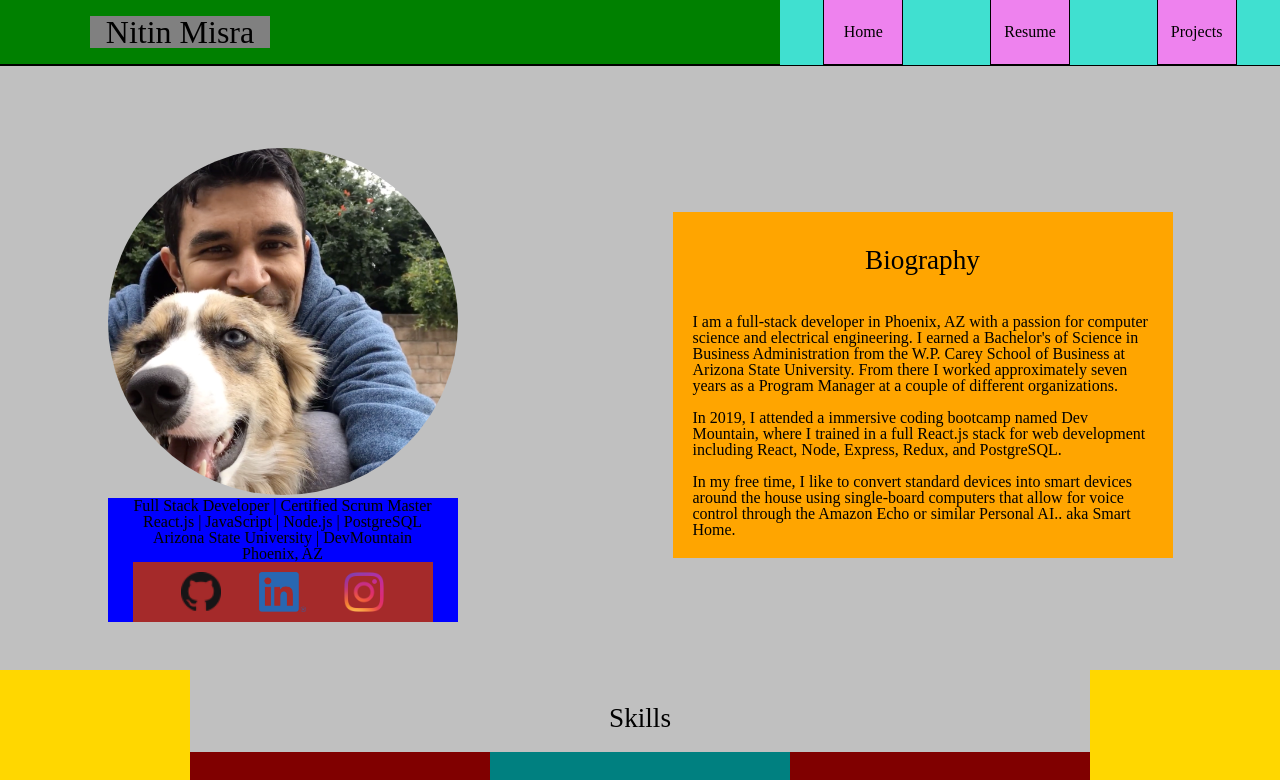
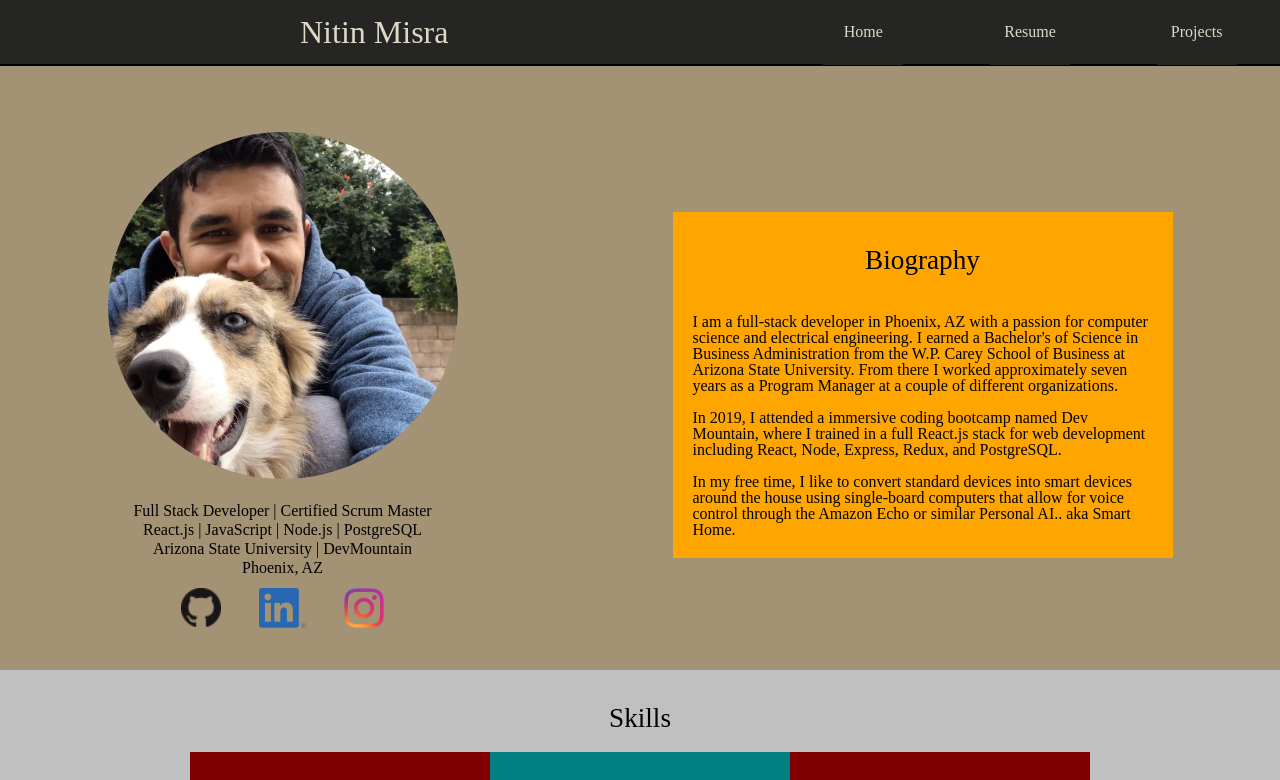
Before and after one commit to iamnitinmisra/new-portfolio, a React (Create React App) app: page / in a window 1280 px wide. Shown: the top 780 px of the page. Built offline with nearby package versions, Linux system fonts and the light colour scheme; grey boxes are pictures that could not be loaded.

Commit message:
DRY code and styling

```diff
--- a/src/Reset.css
+++ b/src/Reset.css
@@ -30,6 +30,7 @@ footer, header, hgroup, menu, nav, section {
 }
 body {
 	line-height: 1;
+	background: #a39274
 }
 ol, ul {
 	list-style: none;
@@ -53,4 +54,5 @@ html {
 
 * {
 	box-sizing: inherit;
+	/* background: #a39274; */
   }
--- a/src/components/ham-menu/HamMenu.css
+++ b/src/components/ham-menu/HamMenu.css
@@ -1,3 +1,15 @@
+#link {
+  background: #252523;
+  color: #dfd8c8;
+  position: relative;
+  height: 66px;
+  display: flex;
+  justify-content: center;
+  align-items: center;
+  border: 1px solid black;
+  z-index: -1;
+}
+
 @media (min-width: 73px) and (max-width: 359px) {
   .menu {
     display: none;
@@ -17,7 +29,7 @@
   .hidden:after,
   .hidden:before,
   .hidden div {
-    background-color: #fff;
+    background-color: #a39274;
     border-radius: 3px;
     content: "";
     display: flex;
@@ -43,7 +55,7 @@
     height: 66px;
     width: 460px;
     position: fixed;
-    top: -5px;
+    top: -10px;
     display: flex;
     z-index: -2;
   }
@@ -53,22 +65,19 @@
     width: 332px;
     display: block;
     align-items: center;
-    transform: translate(-720.5px, 0px);
-
+    transform: translate(-720.5px, -6px);
     transition: 1s;
     z-index: -200;
   }
 
   .show {
-    transform: translate(-72.5px, 0px);
+    transform: translate(-72.5px, -6px);
     transition: 1s;
     width: 332px;
     z-index: -200;
   }
 
   #link {
-    background: violet;
-    position: relative;
     top: 70px;
     min-width: 100vw;
     height: 66px;
@@ -93,7 +102,7 @@
   .hidden:after,
   .hidden:before,
   .hidden div {
-    background-color: #fff;
+    background-color:#a39274;
     border-radius: 3px;
     content: "";
     display: flex;
@@ -139,20 +148,11 @@
     transition: 1s;
     width: 332px;
     z-index: -200;
-
   }
 
   #link {
-    background: violet;
-    position: relative;
     top: 70px;
     min-width: 50vw;
-    height: 66px;
-    display: flex;
-    justify-content: center;
-    align-items: center;
-    border: 1px solid black;
-    z-index: -1;
   }
 }
 
@@ -161,6 +161,10 @@
   .menu{
     width: 300px;
   }
+
+  #link {
+    border: none;
+  }
 }
 
 
@@ -168,4 +172,8 @@
   .menu{
     width: 500px;
   }
+
+  #link {
+    border: none;
+  }
 }
--- a/src/components/ham-menu/menu-content/MenuContent.css
+++ b/src/components/ham-menu/menu-content/MenuContent.css
@@ -1,43 +1,30 @@
-@media (min-width: 360px) and (max-width: 599px) {
 .content {
   z-index: 0;
-    /* display: none; */
-    /* display: flex; */
-    /* width: 300px; */
-    /* flex-direction: row-reverse; */
-    /* justify-content: space-around; */
-    /* background: turquoise; */
+  justify-content: space-around;
+  color: #dfd8c8;
 }
 
 #link {
-    background: violet;
   position: relative;
-    /* top: 70px; */
-    min-width: 400px;
+  min-width: 80px;
   height: 66px;
   display: flex;
   justify-content: center;
   align-items: center;
-    border: 1px solid black;
+  /* border: 1px solid black; */
+}
+
+@media (min-width: 360px) and (max-width: 599px) {
+  #link {
+    min-width: 400px;
     z-index: -2;
   }
 }
 
 @media (min-width: 600px) and (max-width: 954px) {
-  .content{
-    z-index: 0;
-  }
-
   #link {
-    background: violet;
-    position: relative;
     top: 70px;
     min-width: 400px;
-    height: 66px;
-    display: flex;
-    justify-content: center;
-    align-items: center;
-    border: 1px solid black;
     z-index: -2;
   }
 }
@@ -46,22 +33,6 @@
   .content {
     display: flex;
     width: 300px;
-    /* flex-direction: row-reverse; */
-    justify-content: space-around;
-    background: turquoise;
-    z-index: 0;
-  }
-
-  #link {
-    background: violet;
-    position: relative;
-    min-width: 80px;
-    height: 66px;
-    display: flex;
-    justify-content: center;
-    border: solid 2px;
-    align-items: center;
-    border: 1px solid black;
   }
 }
 
@@ -69,20 +40,5 @@
   .content {
     display: flex;
     min-width: 500px;
-    /* flex-direction: row-reverse; */
-    justify-content: space-around;
-    background: turquoise;
-  }
-
-  #link {
-    background: violet;
-    position: relative;
-    min-width: 80px;
-    height: 66px;
-    display: flex;
-    justify-content: center;
-    border: solid 2px;
-    align-items: center;
-    border: 1px solid black;
   }
 }
--- a/src/components/portfolio/Portfolio.css
+++ b/src/components/portfolio/Portfolio.css
@@ -1,3 +1,38 @@
+.portfolio-too-small {
+  display: none;
+}
+
+.navigation-bar {
+  height: 66px;
+  width: 1280px;
+  position: fixed;
+  background: #252523;
+  display: flex;
+  justify-content: space-between;
+  border-bottom: solid 2px black;
+  align-items: center;
+  z-index: 9999;
+}
+
+.name-text {
+  width: 180px;
+  margin: 0 auto;
+  align-items: center;
+  font-size: 2em;
+  color: #dfd8c8;
+}
+
+#outer-container {
+  width: 100vw;
+  background: purple;
+}
+
+#inner-container {
+  height: 200vh;
+  background: #a39274;
+  margin: 0 auto;
+}
+
 @media (max-width: 72px) {
   #outer-container {
     display: none;
@@ -6,9 +41,7 @@
 
 @media (min-width: 73px) and (max-width: 359px) {
   #outer-container {
-    width: 100vw;
     height: 100vh;
-    background: purple;
     align-items: center;
     display: flex;
   }
@@ -20,171 +53,54 @@
   #inner-container {
     display: none;
   }
-
 }
 
 @media (min-width: 360px) and (max-width: 599px) {
-  #outer-container {
-    width: 100vw;
-    background: purple;
-  }
-
-  .portfolio-too-small {
-    display: none;
-  }
-
   #inner-container {
     width: 100vw;
-    height: 100%;
-    background: gold;
-    margin: 0 auto;
   }
 
   .navigation-bar {
-    height: 66px;
+    height: 55px;
     width: 100vw;
-    position: fixed;
-    background: green;
-    display: flex;
-    justify-content: space-between;
-    border-bottom: solid 2px black;
-    align-items: center;
-    z-index: 9999;
-
   }
 
   .name-text {
-    margin: 0 auto;
-    align-items: center;
-    background: grey;
-    font-size: 2em;
+    position: relative;
+    left: 21px;
   }
 }
 
 @media (min-width: 600px) and (max-width: 954px) {
-  #outer-container {
-    width: 100vw;
-    background: purple;
-  }
-
-  .portfolio-too-small {
-    display: none;
-  }
-
   #inner-container {
     width: 100vw;
-    height: 200vh;
-    background: gold;
-    /* margin: 0 auto; */
   }
 
   .navigation-bar {
-    height: 66px;
     width: 100vw;
-    position: fixed;
-    background: green;
-    display: flex;
-    justify-content: space-between;
-    border-bottom: solid 2px black;
-    align-items: center;
-    z-index: 10;
-  }
-
-  .name-text {
-    text-align: center;
-    margin: 0 auto;
-    align-items: center;
-    width: 180px;
-    background: grey;
-    font-size: 2em;
   }
 }
 
 @media (min-width: 955px) and (max-width: 1279px) {
-  #outer-container {
-    width: 100vw;
-    background: purple;
+  .ham-icon {
+    display: none;
   }
 
-  .ham-icon,
-  .portfolio-too-small {
-    display: none;
+  .navigation-bar {
+    width: 956px;
   }
 
   #inner-container {
     width: 956px;
-    height: 200vh;
-    background: gold;
-    margin: 0 auto;
-  }
-
-  .navigation-bar {
-    height: 66px;
-    /* height: 90px; */
-    width: 956px;
-    position: fixed;
-    background: green;
-    display: flex;
-    justify-content: space-between;
-    border-bottom: solid 2px black;
-    align-items: center;
-  }
-
-  .name-text {
-    text-align: center;
-    align-items: center;
-    width: 180px;
-    background: grey;
-    font-size: 2em;
-    margin-left: 114px;
   }
 }
 
 @media (min-width: 1280px) {
-  #outer-container {
-    width: 100vw;
-    background: purple;
-  }
-
-  .ham-icon,
-  .portfolio-too-small {
+  .ham-icon {
     display: none;
   }
 
   #inner-container {
     width: 1280px;
-    height: 200vh;
-    background: gold;
-    margin: 0 auto;
-  }
-
-  .navigation-bar {
-    height: 66px;
-    /* height: 90px; */
-    width: 1280px;
-    position: fixed;
-    background: green;
-    display: flex;
-    justify-content: space-between;
-    border-bottom: solid 2px black;
-    align-items: center;
-    z-index: 2;
-  }
-
-  .name-text {
-    text-align: center;
-    align-items: center;
-    width: 180px;
-    background: grey;
-    font-size: 2em;
-    margin-left: 90px;
-  }
-
-  #components-container{
-    display: flex;
-    flex-direction: column;
-    /* flex-wrap: wrap; */
-    align-items: center;
-    /* justify-content: center; */
   }
 }
--- a/src/components/portfolio/Portfolio.js
+++ b/src/components/portfolio/Portfolio.js
@@ -19,7 +19,6 @@ export default function Portfolio() {
         </header>
         <div id='components-container'>
           <Identity />
-          {/* <Biography /> */}
           <Skills />
           <Experience />
         </div>
--- a/src/components/portfolio/identity/Identity.css
+++ b/src/components/portfolio/identity/Identity.css
@@ -1,13 +1,23 @@
-@media (min-width: 360px) and (max-width: 599px) {
 #identity-container{
-        padding-top: 66px;
-        margin: 0 0 30px 0;
-        height: 600px;
-        background: lightblue;
+    background: #a39274;
     display: flex;
     align-items: center;
     justify-content: center;
+    padding-top: 100px;
+}
+
+.identity-title{
+    display: flex;
     flex-direction: column;
+    align-items: center;
+}
+
+.identity-title{
+    padding-top: 20px;
+}
+
+#identity-container h3 {
+    padding: 1.5px;
 }
 
 #selfie{
@@ -16,41 +26,16 @@
     border-radius: 100%;
 }
 
-    .identity-history{
-        display: flex;
+@media (min-width: 360px) and (max-width: 599px) {
+    #identity-container{
+        padding-top: 80px;
         flex-direction: column;
-        align-items: center;
     }
-
-    #identity-container h3 {
-        padding: 1.5px;
-    }
-
   }
 
   @media (min-width: 600px) and (max-width: 954px) {
     #identity-container{
-        padding-top: 850px;
-        margin: 0 0 30px 0 auto;
-        height: 600px;
-        background: lightblue;
-        display: flex;
-        align-items: center;
-        justify-content: center;
         flex-direction: column;
-    }
-
-    #selfie{
-        max-width: 350px;
-        max-height: 346.47px;
-        border-radius: 50%;
-    }
-
-    .identity-history{
-        padding-top: 20px;
-        display: flex;
-        flex-direction: column;
-        align-items: center;
     }
   }
 
@@ -58,25 +43,11 @@
     #identity-container{
         width: 956px;
         height: 670px;
-        padding-top: 100px;
-        display: flex;
-        align-items: center;
         justify-content: space-around;
-        background: silver;
     }
 
-    #selfie{
-        max-width: 350px;
-        max-height: 350px;
-       border-radius: 50%;
-    }
-
-    .identity-history{
+    .identity-title{
        width: 350px;
-       background: blue;
-       display: flex;
-       flex-direction: column;
-       align-items: center;
     }
   }
 
@@ -84,25 +55,10 @@
     #identity-container{
         width: 1280px;
         height: 670px;
-        padding-top: 100px;
-        display: flex;
-        align-items: center;
         justify-content: space-around;
-        background: silver;
     }
 
-    #selfie{
-        max-width: 350px;
-        max-height: 350px;
-       border-radius: 50%;
+    .identity-title{
+       width: 350px;
     }
-
-    .identity-history{
-       width: 350px;
-       background: blue;
-       display: flex;
-       flex-direction: column;
-       align-items: center;
   }
-
-  }
--- a/src/components/portfolio/identity/Identity.js
+++ b/src/components/portfolio/identity/Identity.js
@@ -9,7 +9,7 @@ export default function Identity() {
     <div id="identity-container">
       <div id="selfie-container">
         <img id="selfie" src={profilePic} alt="Profile Pic" />
-        <div className="identity-history">
+        <div className="identity-title">
           <h3>Full Stack Developer | Certified Scrum Master</h3>
           <h3>React.js | JavaScript | Node.js | PostgreSQL</h3>
           <h3>Arizona State University | DevMountain</h3>
--- a/src/components/portfolio/social-media/SocialMedia.css
+++ b/src/components/portfolio/social-media/SocialMedia.css
@@ -1,11 +1,9 @@
 #social-media-container{
-    /* min-height: 100px; */
     width: 300px;
-    background: brown;
+    background: #a39274;
     padding: 10px;
     display: flex;
     justify-content: space-evenly;
-    /* flex-direction: column; */
 }
 
 #github-logo{
@@ -13,9 +11,6 @@
 }
 
 #social-media-logos{
-    /* width: 40px; */
-    /* height: 40px; */
-    /* max-width: 90px; */
     max-height: 40px;
     border-radius: 0px;
 }
```
Also changed, not shown: src/components/portfolio/biography/Biography.css (+18 -1 lines), src/components/portfolio/experience/Experience.css (+5 -11 lines), src/components/portfolio/skills/Skills.css (+78 -43 lines). Lines whose indentation alone changed are shown as unchanged.
